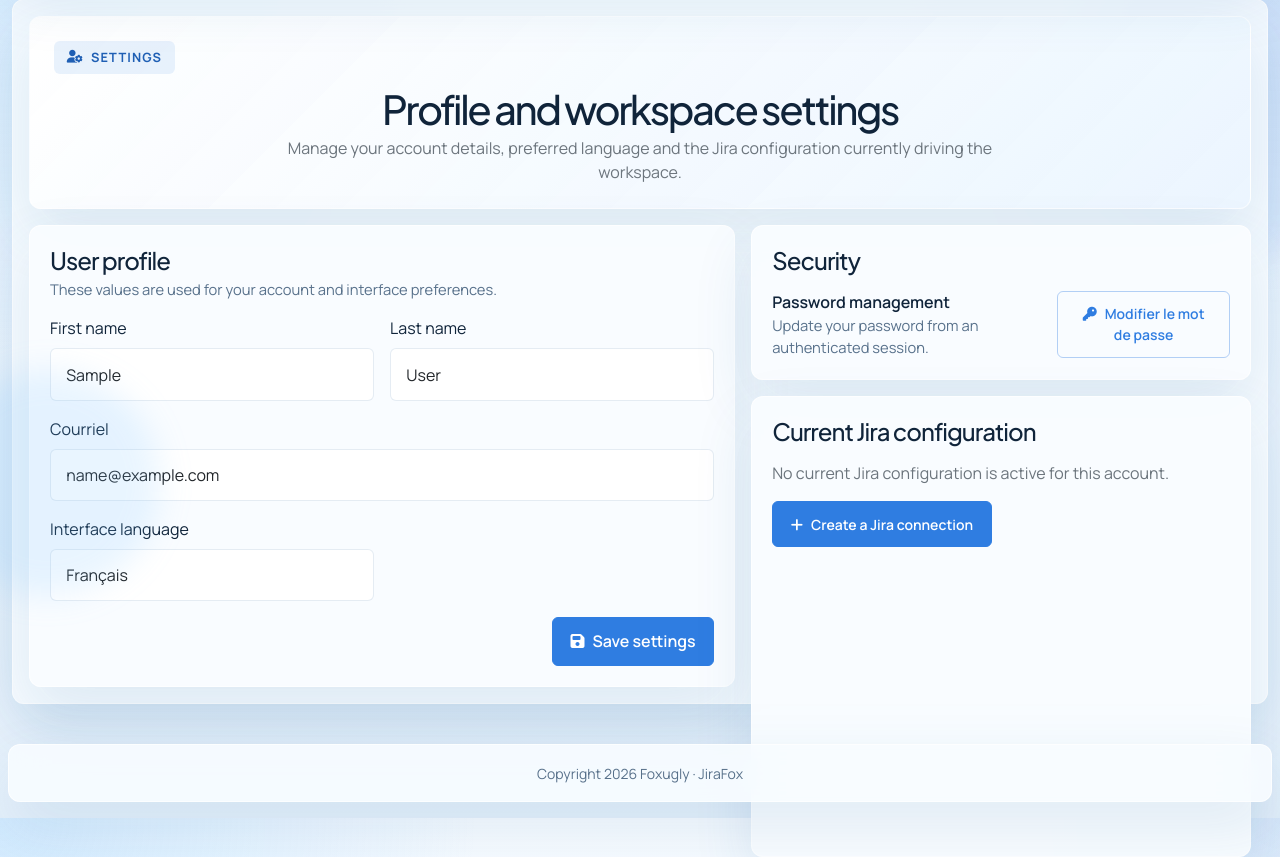
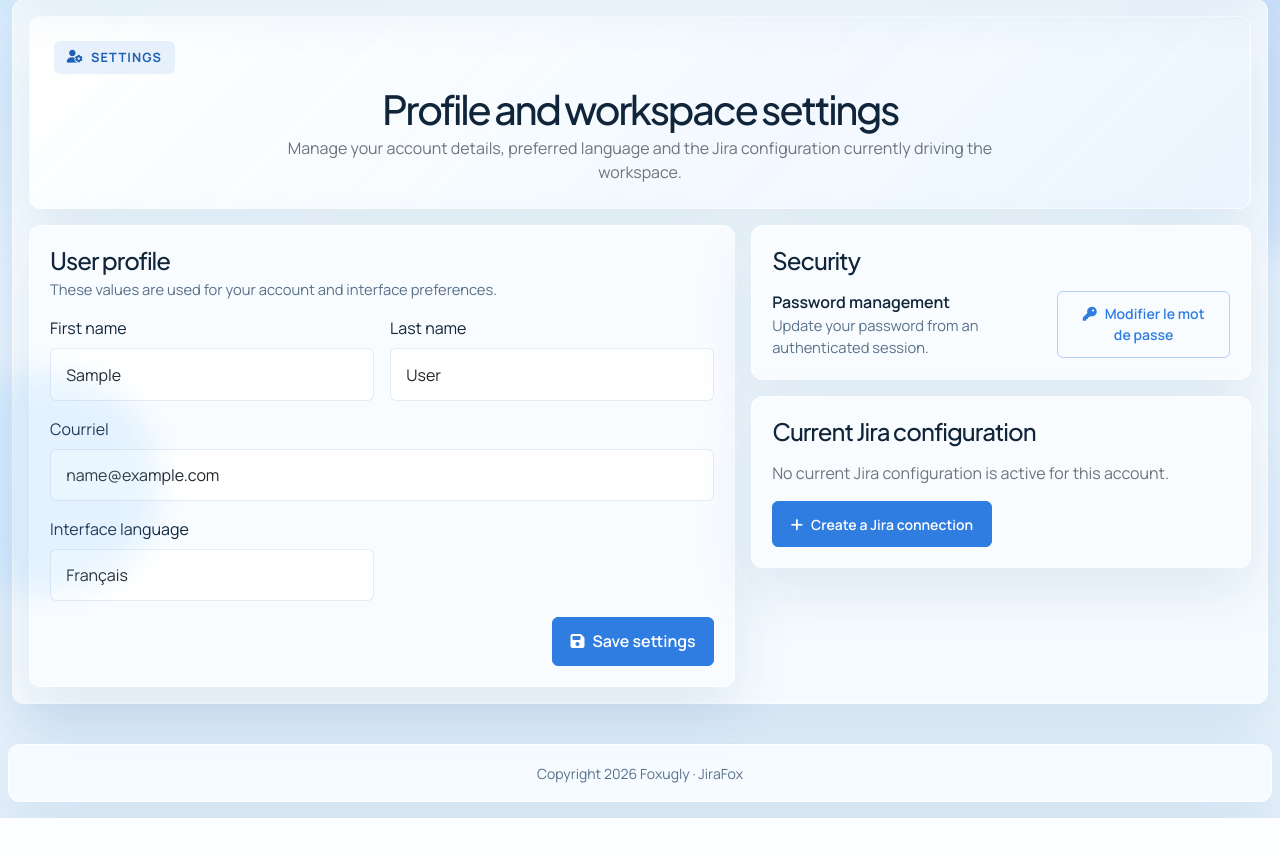
Before and after one commit to Foxugly/JiraFox, a Django app: page /settings/ in a window 1280 px wide. Shown: the part 125-982 px from the top of the page. After the commit the page ends 943 px from the top, so only its background shows below. Run offline with Django 5.2, Linux system fonts and the light colour scheme; the visitor is signed in with stand-in values (Sample User, id 1); data that the repository does not hold is empty.

Commit message:
Refactor settings.html

```diff
--- a/templates/settings.html
+++ b/templates/settings.html
@@ -93,7 +93,7 @@
                     </div>
                 </div>
 
-                <div class="utility-panel h-100">
+                <div class="utility-panel">
                     <h2 class="h4 mb-3">{% trans "Current Jira configuration" %}</h2>
                     {% if current_jira_config %}
                         <div class="vstack gap-2">
```
